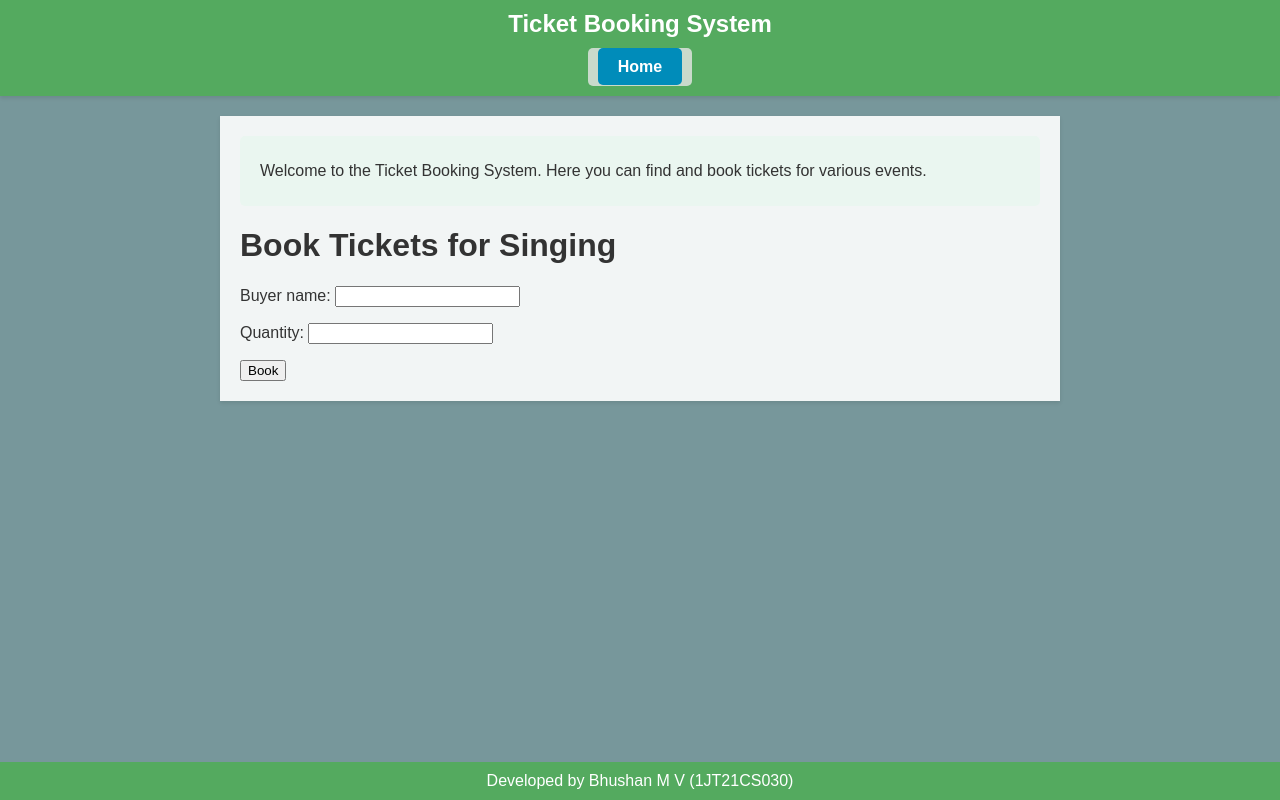
After one commit to Bhushanmv007/Django-Ticket-Booking, a Django app: page /event/1/book/ in a window 1280 px wide. The commit adds this page. Run offline with Django 5.2, Linux system fonts and the light colour scheme; data comes from the database, SQL or seed files in the repository; both versions use the stored data as it was after the commit.

Commit message:
project done

```diff
--- a/ticket_booking_system/booking/admin.py
+++ b/ticket_booking_system/booking/admin.py
@@ -1,3 +1,5 @@
 from django.contrib import admin
+from .models import Event, Ticket
 
-# Register your models here.
+admin.site.register(Event)
+admin.site.register(Ticket)
--- /dev/null
+++ b/ticket_booking_system/booking/forms.py
@@ -0,0 +1,7 @@
+from django import forms
+from .models import Ticket
+
+class TicketForm(forms.ModelForm):
+    class Meta:
+        model = Ticket
+        fields = ['buyer_name', 'quantity']
--- a/ticket_booking_system/booking/static/booking/styles.css
+++ b/ticket_booking_system/booking/static/booking/styles.css
@@ -2,12 +2,13 @@ body {
     font-family: Arial, sans-serif;
     margin: 0;
     padding: 0;
-    background-color: #f4f4f4;
+    background-color: #77979b; /* Light blue background color */
     color: #333;
 }
 
+
 header {
-    background-color: #4CAF50;
+    background-color: rgba(76, 175, 80, 0.8); /* Slightly transparent to blend with background */
     color: white;
     padding: 10px 0;
     text-align: center;
@@ -19,16 +20,42 @@ header h1 {
     font-size: 24px;
 }
 
+header nav ul {
+    list-style-type: none;
+    padding: 0;
+    margin: 10px 0 0;
+    display: flex;
+    justify-content: center;
+}
+
+header nav ul li {
+    margin: 0 10px;
+}
+
+header nav ul li a {
+    text-decoration: none;
+    color: white;
+    font-weight: bold;
+    background-color: #008CBA;
+    padding: 10px 20px;
+    border-radius: 5px;
+    transition: background-color 0.3s ease;
+}
+
+header nav ul li a:hover {
+    background-color: #005f73;
+}
+
 main {
     padding: 20px;
     max-width: 800px;
     margin: 20px auto;
-    background-color: white;
+    background-color: rgba(255, 255, 255, 0.9); /* Slightly transparent to blend with background */
     box-shadow: 0 2px 4px rgba(0,0,0,0.1);
 }
 
 footer {
-    background-color: #4CAF50;
+    background-color: rgba(76, 175, 80, 0.8); /* Slightly transparent to blend with background */
     color: white;
     text-align: center;
     padding: 10px 0;
@@ -43,7 +70,7 @@ ul {
 }
 
 ul li {
-    background-color: #e7e7e7;
+    background-color: rgba(231, 231, 231, 0.8); /* Slightly transparent to blend with background */
     margin: 5px 0;
     padding: 10px;
     border-radius: 5px;
@@ -58,13 +85,10 @@ ul li a {
 ul li a:hover {
     text-decoration: underline;
 }
-/* Other styles */
 
 #introduction {
-    background-color: #e9f7ef;
+    background-color: rgba(233, 247, 239, 0.8); /* Slightly transparent to blend with background */
     padding: 10px 20px;
     border-radius: 5px;
     margin-bottom: 20px;
 }
-
-/* Other styles */
--- a/ticket_booking_system/booking/templates/booking/base.html
+++ b/ticket_booking_system/booking/templates/booking/base.html
@@ -1,6 +1,8 @@
 <!DOCTYPE html>
-<html>
+<html lang="en">
 <head>
+    <meta charset="UTF-8">
+    <meta name="viewport" content="width=device-width, initial-scale=1.0">
     <title>{% block title %}Ticket Booking{% endblock %}</title>
     {% load static %}
     <link rel="stylesheet" type="text/css" href="{% static 'booking/styles.css' %}">
@@ -8,6 +10,12 @@
 <body>
     <header>
         <h1>Ticket Booking System</h1>
+        <nav>
+            <ul>
+                <li><a href="{% url 'index' %}">Home</a></li>
+                <!-- Add more navigation links as needed -->
+            </ul>
+        </nav>
     </header>
     <main>
         <section id="introduction">
@@ -17,6 +25,8 @@
         </section>
         {% block content %}{% endblock %}
     </main>
-    <footer>Developed by Apoorva Viresh D-1JT21CS017</footer>
+    <footer>
+        Developed by Bhushan M V (1JT21CS030)
+    </footer>
 </body>
 </html>
--- /dev/null
+++ b/ticket_booking_system/booking/templates/booking/book_ticket.html
@@ -0,0 +1,11 @@
+{% extends "booking/base.html" %}
+{% block title %}Book Tickets{% endblock %}
+
+{% block content %}
+<h1>Book Tickets for {{ event.name }}</h1>
+<form method="post">
+    {% csrf_token %}
+    {{ form.as_p }}
+    <button type="submit">Book</button>
+</form>
+{% endblock %}
--- a/ticket_booking_system/booking/templates/booking/event_detail.html
+++ b/ticket_booking_system/booking/templates/booking/event_detail.html
@@ -1,9 +1,11 @@
 {% extends "booking/base.html" %}
-
 {% block title %}{{ event.name }}{% endblock %}
 
 {% block content %}
 <h1>{{ event.name }}</h1>
 <p>Date: {{ event.date }}</p>
 <p>Location: {{ event.location }}</p>
+
+<h2>Book Tickets</h2>
+<a href="{% url 'book_ticket' event.id %}">Book Tickets</a>
 {% endblock %}
--- a/ticket_booking_system/booking/templates/booking/index.html
+++ b/ticket_booking_system/booking/templates/booking/index.html
@@ -3,7 +3,7 @@
 {% block title %}Events{% endblock %}
 
 {% block introduction %}
-<p>Check out the latest events and book your tickets now!</p>
+<p>Discover and book tickets for the best events in town! From concerts to theater shows, we've got you covered. Secure your spot now and enjoy an unforgettable experience.</p>
 {% endblock %}
 
 {% block content %}
--- a/ticket_booking_system/booking/urls.py
+++ b/ticket_booking_system/booking/urls.py
@@ -1,7 +1,12 @@
+# bookings/urls.py
+
 from django.urls import path
 from . import views
 
 urlpatterns = [
-    path('', views.index, name='index'),
+    path('', views.index, name='index'),  # Define the root URL pattern with the name 'index'
     path('event/<int:event_id>/', views.event_detail, name='event_detail'),
+    path('event/<int:event_id>/book/', views.book_ticket, name='book_ticket'),
+    path('booking/success/', views.booking_success, name='booking_success'),
+    # Add other URL patterns as needed
 ]
--- a/ticket_booking_system/booking/views.py
+++ b/ticket_booking_system/booking/views.py
@@ -1,5 +1,6 @@
-from django.shortcuts import render, get_object_or_404
+from django.shortcuts import render, get_object_or_404, redirect
 from .models import Event, Ticket
+from .forms import TicketForm
 
 def index(request):
     events = Event.objects.all()
@@ -8,3 +9,21 @@ def index(request):
 def event_detail(request, event_id):
     event = get_object_or_404(Event, pk=event_id)
     return render(request, 'booking/event_detail.html', {'event': event})
+
+def book_ticket(request, event_id):
+    event = Event.objects.get(id=event_id)
+    if request.method == 'POST':
+        form = TicketForm(request.POST)
+        if form.is_valid():
+            buyer_name = form.cleaned_data['buyer_name']
+            quantity = form.cleaned_data['quantity']
+            ticket = Ticket(event=event, buyer_name=buyer_name, quantity=quantity)
+            ticket.save()
+            return redirect('booking_success')  # Redirect to a success page or home page
+    else:
+        form = TicketForm()
+
+    return render(request, 'booking/book_ticket.html', {'form': form, 'event': event})
+
+def booking_success(request):
+    return render(request, 'booking/booking_success.html')
--- a/ticket_booking_system/ticket_booking_system/urls.py
+++ b/ticket_booking_system/ticket_booking_system/urls.py
@@ -19,5 +19,5 @@ from django.urls import include, path
 
 urlpatterns = [
     path('admin/', admin.site.urls),
-    path('booking/', include('booking.urls')),  # Include the URLs from the booking app
+    path('', include('booking.urls')),
 ]
```
Also changed, not shown: ticket_booking_system/booking/templates/booking/booking_success.html (added, +7 -0 lines), ticket_booking_system/db.sqlite3.
